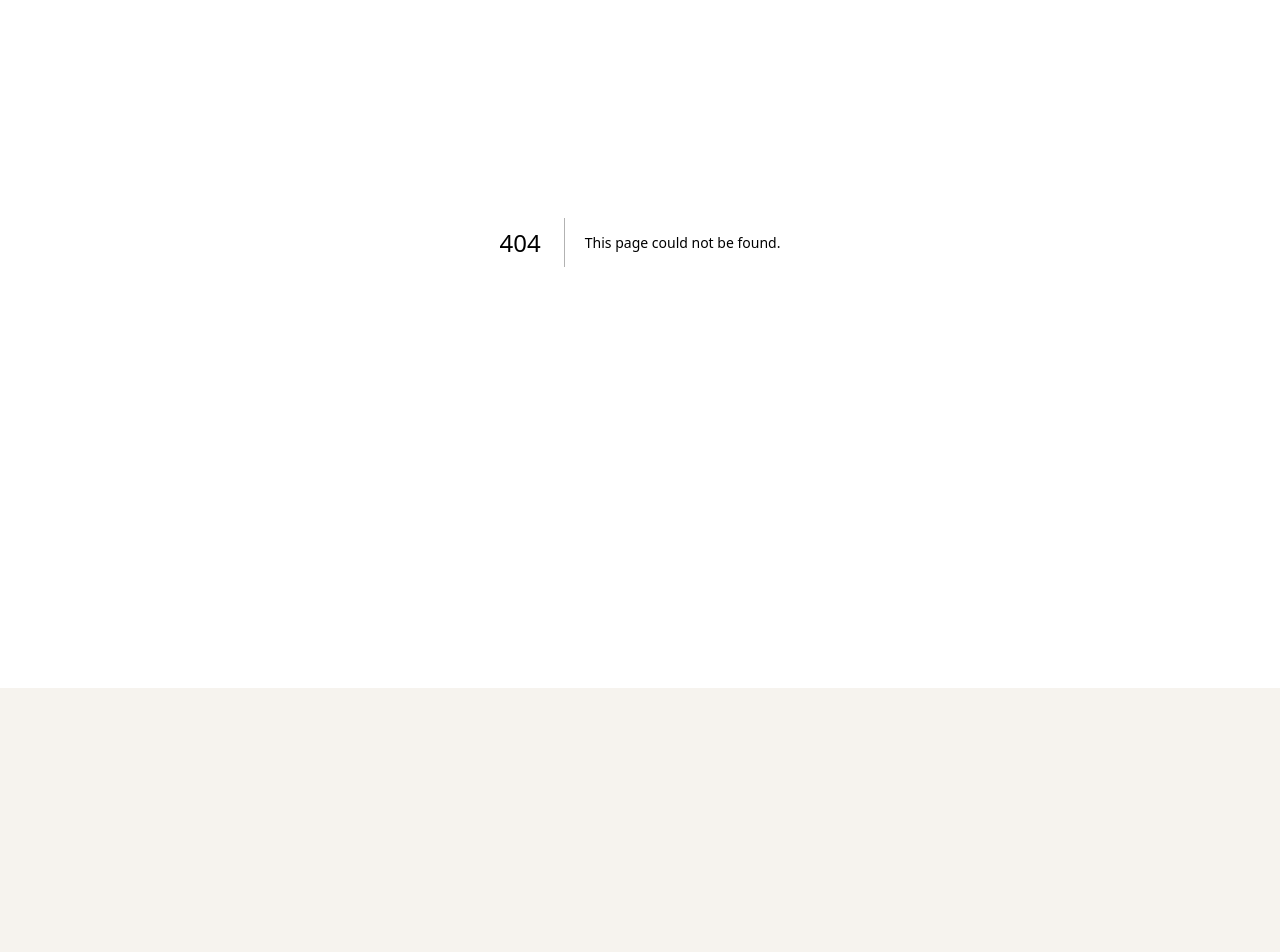
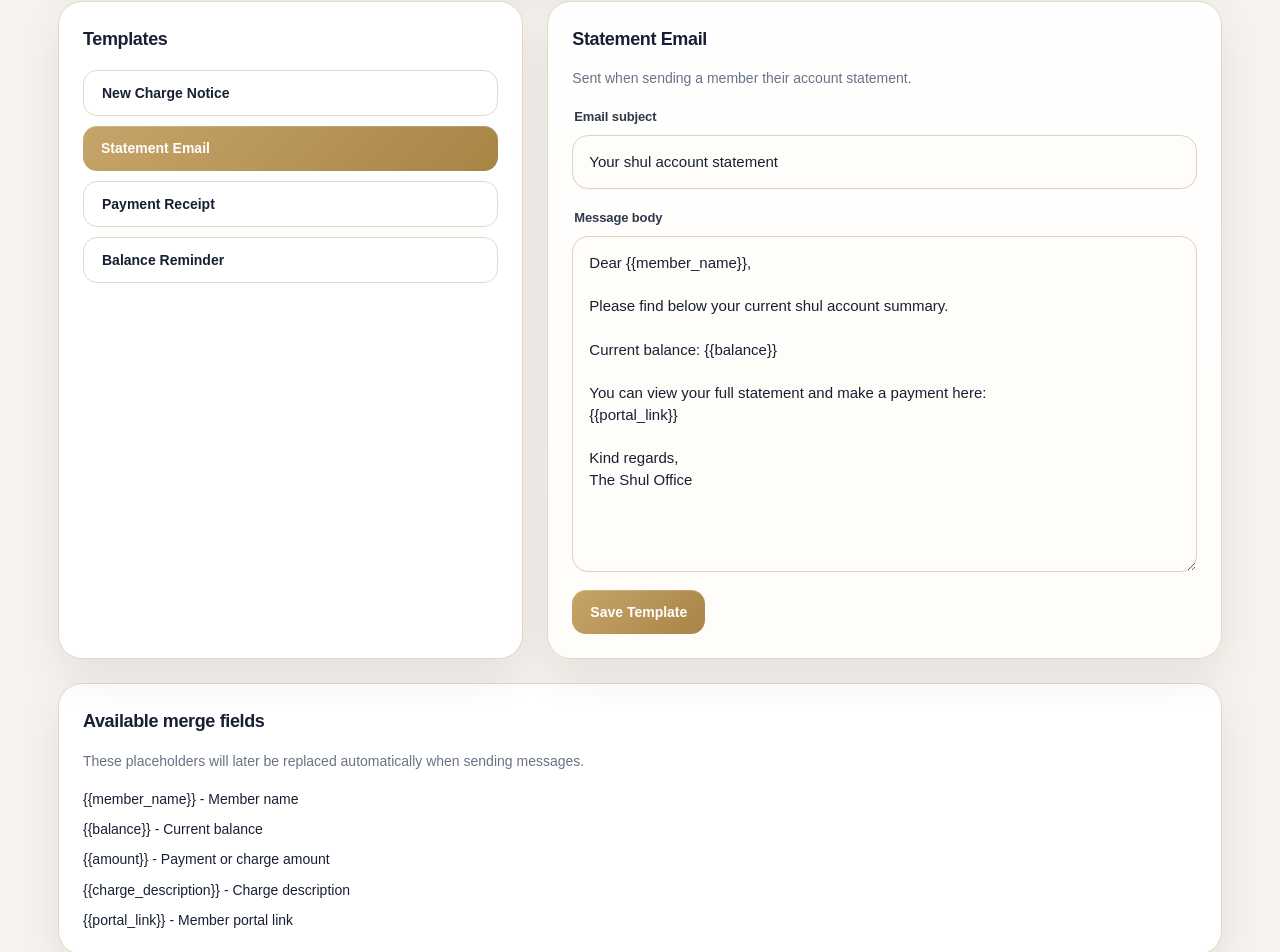
Before and after one commit to gersonberger-lab/shul-membership-portal, a Next.js app: page /settings/communications in a window 1280 px wide. Before the commit this address had no page. Shown: the part 269-1221 px from the top of the page. Before the commit the page ends 957 px from the top, so only its background shows below. Built offline with nearby package versions, Linux system fonts and the light colour scheme.

Commit message:
Add communication templates settings page

```diff
--- /dev/null
+++ b/app/settings/communications/page.tsx
@@ -0,0 +1,124 @@
+"use client";
+
+import { useState } from "react";
+
+type TemplateKey = "newCharge" | "statement" | "receipt" | "reminder";
+
+type Template = {
+  title: string;
+  description: string;
+  subject: string;
+  body: string;
+};
+
+const defaultTemplates: Record<TemplateKey, Template> = {
+  newCharge: {
+    title: "New Charge Notice",
+    description: "Sent when you want to notify a member about a newly added charge.",
+    subject: "New item added to your shul account",
+    body: "Dear {{member_name}},\n\nA new item has been added to your shul account:\n\n{{charge_description}}\nAmount: {{amount}}\n\nYour current balance is {{balance}}.\n\nYou can view your account or make a payment here:\n{{portal_link}}\n\nKind regards,\nThe Shul Office",
+  },
+  statement: {
+    title: "Statement Email",
+    description: "Sent when sending a member their account statement.",
+    subject: "Your shul account statement",
+    body: "Dear {{member_name}},\n\nPlease find below your current shul account summary.\n\nCurrent balance: {{balance}}\n\nYou can view your full statement and make a payment here:\n{{portal_link}}\n\nKind regards,\nThe Shul Office",
+  },
+  receipt: {
+    title: "Payment Receipt",
+    description: "Sent after a payment is received or confirmed.",
+    subject: "Payment received - thank you",
+    body: "Dear {{member_name}},\n\nThank you. We have received your payment of {{amount}}.\n\nYour updated balance is {{balance}}.\n\nKind regards,\nThe Shul Office",
+  },
+  reminder: {
+    title: "Balance Reminder",
+    description: "Sent as a gentle reminder where a balance remains outstanding.",
+    subject: "Shul account balance reminder",
+    body: "Dear {{member_name}},\n\nThis is a gentle reminder that your current shul account balance is {{balance}}.\n\nYou can view your statement and make a payment here:\n{{portal_link}}\n\nThank you,\nThe Shul Office",
+  },
+};
+
+export default function CommunicationSettingsPage() {
+  const [templates, setTemplates] = useState(defaultTemplates);
+  const [activeKey, setActiveKey] = useState<TemplateKey>("statement");
+  const activeTemplate = templates[activeKey];
+
+  function updateTemplate(field: keyof Template, value: string) {
+    setTemplates((current) => ({
+      ...current,
+      [activeKey]: {
+        ...current[activeKey],
+        [field]: value,
+      },
+    }));
+  }
+
+  return (
+    <>
+      <section className="hero compact-hero">
+        <span className="eyebrow">Communications</span>
+        <h1>Communication Templates</h1>
+        <p>Prepare standard wording for statements, reminders, receipts and charge notices.</p>
+      </section>
+
+      <section className="account-grid">
+        <div className="card">
+          <h3 className="section-title">Templates</h3>
+          <div className="quick-links">
+            {(Object.keys(templates) as TemplateKey[]).map((key) => (
+              <button
+                key={key}
+                type="button"
+                className={activeKey === key ? "button" : "button secondary"}
+                onClick={() => setActiveKey(key)}
+                style={{ justifyContent: "flex-start" }}
+              >
+                {templates[key].title}
+              </button>
+            ))}
+          </div>
+        </div>
+
+        <div className="card form-card">
+          <h3 className="section-title">{activeTemplate.title}</h3>
+          <p className="muted">{activeTemplate.description}</p>
+
+          <div className="form-grid" style={{ marginTop: 20 }}>
+            <div className="form-field full">
+              <label>Email subject</label>
+              <input
+                value={activeTemplate.subject}
+                onChange={(event) => updateTemplate("subject", event.target.value)}
+              />
+            </div>
+
+            <div className="form-field full">
+              <label>Message body</label>
+              <textarea
+                value={activeTemplate.body}
+                onChange={(event) => updateTemplate("body", event.target.value)}
+                rows={14}
+              />
+            </div>
+          </div>
+
+          <div style={{ marginTop: 18 }}>
+            <button type="button" onClick={() => alert("Saving templates to the database will be connected next.")}>Save Template</button>
+          </div>
+        </div>
+      </section>
+
+      <section className="card">
+        <h3 className="section-title">Available merge fields</h3>
+        <p className="muted">These placeholders will later be replaced automatically when sending messages.</p>
+        <div className="quick-links">
+          <div>{"{{member_name}}"} - Member name</div>
+          <div>{"{{balance}}"} - Current balance</div>
+          <div>{"{{amount}}"} - Payment or charge amount</div>
+          <div>{"{{charge_description}}"} - Charge description</div>
+          <div>{"{{portal_link}}"} - Member portal link</div>
+        </div>
+      </section>
+    </>
+  );
+}
```
